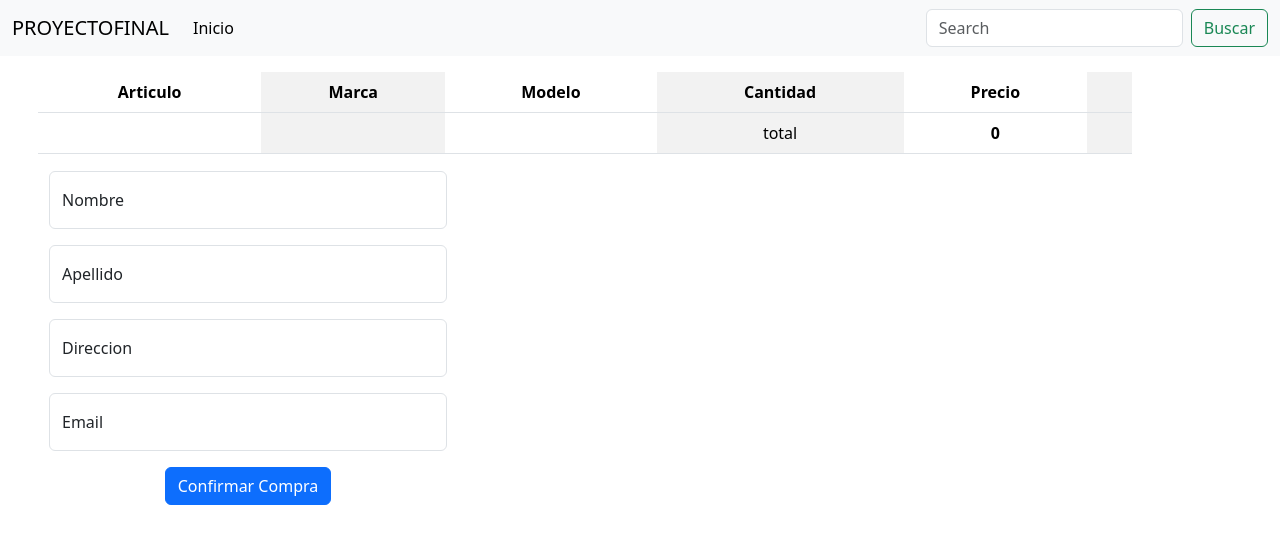
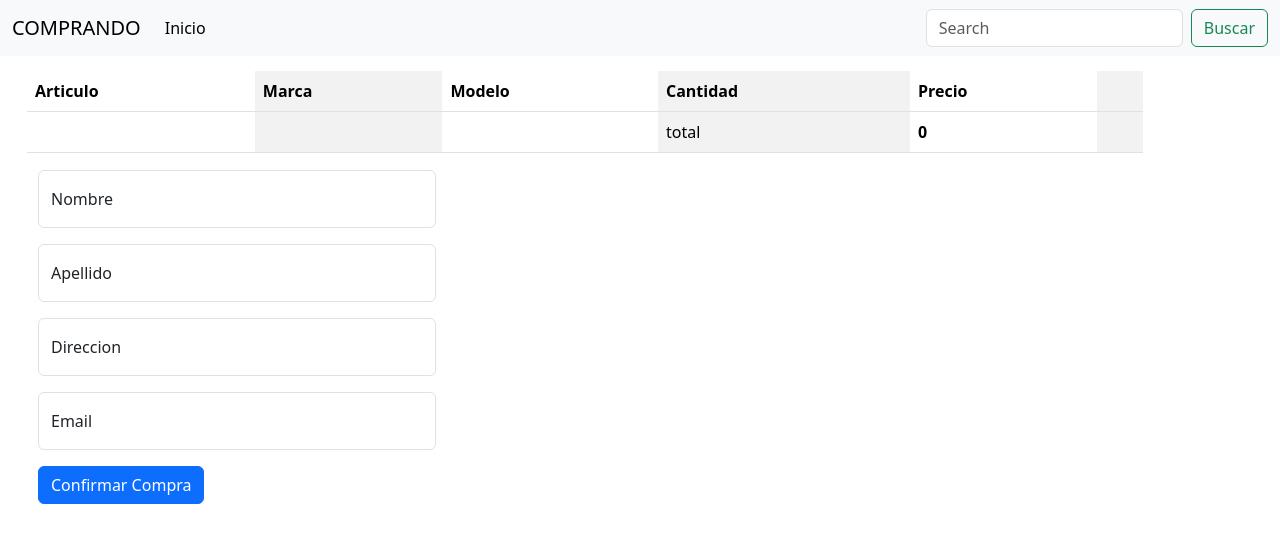
Before and after one commit to Guadalupe-98/ProyectoFinalRodriguez, a website: page carrito.html in a window 1280 px wide. Drawn offline with nearby package versions, Linux system fonts and the light colour scheme; some packages are replaced by stand-ins of ours; a script that the page names is missing.

Commit message:
Cambio de titulo en las paginas

```diff
--- a/carrito.html
+++ b/carrito.html
@@ -3,7 +3,7 @@
   <head>
     <meta charset="UTF-8" />
     <meta name="viewport" content="width=device-width, initial-scale=1.0" />
-    <title>Document</title>
+    <title>Carrito</title>
     <link
       href="https://cdn.jsdelivr.net/npm/bootstrap@5.3.7/dist/css/bootstrap.min.css"
       rel="stylesheet"
@@ -21,7 +21,7 @@
   <!-- navbar -->
     <nav class="navbar navbar-expand-lg bg-body-tertiary">
       <div class="container-fluid">
-        <a class="navbar-brand" href="/index.html">PROYECTOFINAL</a>
+        <a class="navbar-brand" href="/index.html">COMPRANDO</a>
         <button
           class="navbar-toggler"
           type="button"
@@ -58,8 +58,7 @@
 
     <!-- listado de productos-->
 
-    <div class="bodys container text-center">
-    <div class="grillaCarrito"">
+    <div class="bodys container">
     <table class="table table-striped-columns">
         <thead>
           <tr>
@@ -103,7 +102,6 @@
     </form>
 
       </div>
-    </div>
 
 
 
--- a/style/style.css
+++ b/style/style.css
@@ -13,6 +13,7 @@
 }
 
 .grillaCarrito{
+
     margin: 10px;
     padding: 1px;
 }
```
Also changed, not shown: index.html (+2 -2 lines).
